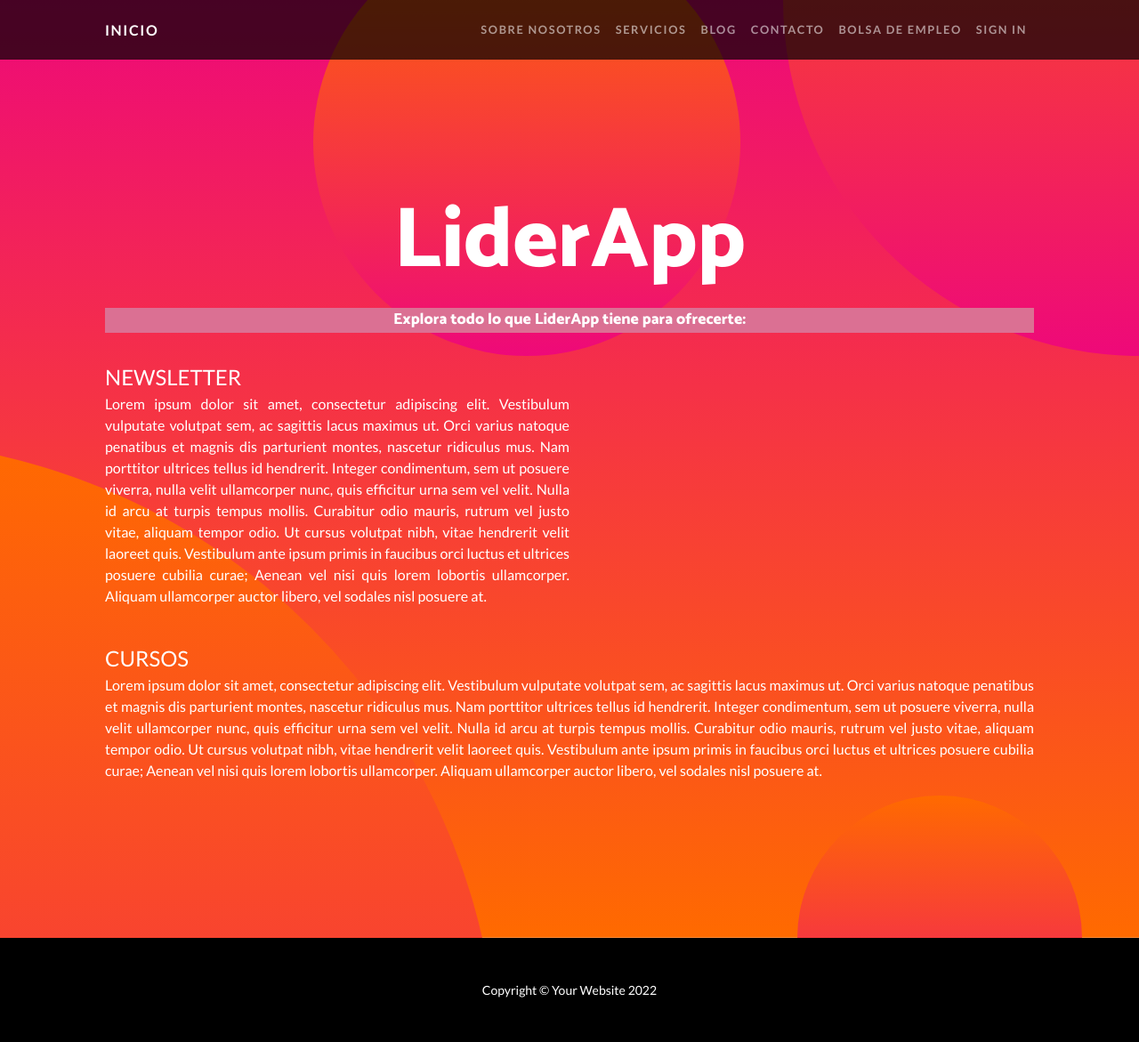
After one commit to cemirp8/BlogLiderappF, a Django app: page /servicios/servicios in a window 1280 px wide. The commit adds this page. Shown: the whole page at 89% size. Run offline with Django 4.2, Linux system fonts and the light colour scheme; some libraries are stand-ins or nearby versions.

Commit message:
App Servicios

```diff
--- a/BlogLiderar/settings.py
+++ b/BlogLiderar/settings.py
@@ -38,6 +38,7 @@ INSTALLED_APPS = [
     'django.contrib.messages',
     'django.contrib.staticfiles',
     'ContactApp',
+    'Servicios',
 ]
 
 MIDDLEWARE = [
@@ -55,7 +56,7 @@ ROOT_URLCONF = 'BlogLiderar.urls'
 TEMPLATES = [
     {
         'BACKEND': 'django.template.backends.django.DjangoTemplates',
-        'DIRS': ['D:/Python/BlogLiderApp-main/BlogLiderar/Templates'],
+        'DIRS': ['G:/My Drive/Estudio/Curso Python/VSC/BlogLiderApp/BlogLiderappF/BlogLiderar/templates'],
         'APP_DIRS': True,
         'OPTIONS': {
             'context_processors': [
--- a/BlogLiderar/templates/Base/padre.html
+++ b/BlogLiderar/templates/Base/padre.html
@@ -25,7 +25,7 @@
                 <div class="collapse navbar-collapse" id="navbarResponsive">
                     <ul class="navbar-nav ms-auto">
                         <li class="nav-item"><a class="nav-link" href="{% url 'sobre_nosotros' %}">SOBRE NOSOTROS</a></li>
-                        <li class="nav-item"><a class="nav-link" href="#">SERVICIOS</a></li>
+                        <li class="nav-item"><a class="nav-link" href="{% url 'servicios' %}">SERVICIOS</a></li>
                         <li class="nav-item"><a class="nav-link" href="#">BLOG</a></li>
                         <li class="nav-item"><a class="nav-link" href="{% url 'duda_estudiante' %}">CONTACTO</a></li>
                         <li class="nav-item"><a class="nav-link" href="{% url 'interesado' %}">BOLSA DE EMPLEO</a></li>
--- /dev/null
+++ b/BlogLiderar/templates/Servicios/servicios.html
@@ -0,0 +1,20 @@
+{% extends "Base/padre.html" %}
+{% load static %}
+
+{% block titulo %}
+<p>LiderApp</p>
+{% endblock %}
+
+{% block contenido %}
+<h1 style="font-size: 110%; background-color: palevioletred; width: 100%; padding: 0.3%;">Explora todo lo que LiderApp tiene para ofrecerte:</h1>
+<br>
+<div style="text-align:left ;">
+    <a style="font-size: 150%; ">NEWSLETTER</a><br>
+    <p style="width: 50%; text-align: justify;">Lorem ipsum dolor sit amet, consectetur adipiscing elit. Vestibulum vulputate volutpat sem, ac sagittis lacus maximus ut. Orci varius natoque penatibus et magnis dis parturient montes, nascetur ridiculus mus. Nam porttitor ultrices tellus id hendrerit. Integer condimentum, sem ut posuere viverra, nulla velit ullamcorper nunc, quis efficitur urna sem vel velit. Nulla id arcu at turpis tempus mollis. Curabitur odio mauris, rutrum vel justo vitae, aliquam tempor odio. Ut cursus volutpat nibh, vitae hendrerit velit laoreet quis. Vestibulum ante ipsum primis in faucibus orci luctus et ultrices posuere cubilia curae; Aenean vel nisi quis lorem lobortis ullamcorper. Aliquam ullamcorper auctor libero, vel sodales nisl posuere at. </p>
+</div>
+<br>
+<div style="text-align:left ;">
+    <a style="font-size: 150%; ">CURSOS</a><br>
+    <p style=" text-align: justify;align-items: flex-end;">Lorem ipsum dolor sit amet, consectetur adipiscing elit. Vestibulum vulputate volutpat sem, ac sagittis lacus maximus ut. Orci varius natoque penatibus et magnis dis parturient montes, nascetur ridiculus mus. Nam porttitor ultrices tellus id hendrerit. Integer condimentum, sem ut posuere viverra, nulla velit ullamcorper nunc, quis efficitur urna sem vel velit. Nulla id arcu at turpis tempus mollis. Curabitur odio mauris, rutrum vel justo vitae, aliquam tempor odio. Ut cursus volutpat nibh, vitae hendrerit velit laoreet quis. Vestibulum ante ipsum primis in faucibus orci luctus et ultrices posuere cubilia curae; Aenean vel nisi quis lorem lobortis ullamcorper. Aliquam ullamcorper auctor libero, vel sodales nisl posuere at. </p>
+</div>
+{% endblock %}
--- a/BlogLiderar/urls.py
+++ b/BlogLiderar/urls.py
@@ -7,5 +7,6 @@ urlpatterns = [
     path('admin/', admin.site.urls),
     path('', views.inicio, name='inicio'),
     path('sobre_nosotros', views.sobre_nosotros, name='sobre_nosotros'),
-    path('contactapp/', include('ContactApp.urls'))
+    path('contactapp/', include('ContactApp.urls')),
+    path('servicios/', include('Servicios.urls')),
 ]
--- /dev/null
+++ b/Servicios/urls.py
@@ -0,0 +1,7 @@
+from django.urls import path
+from Servicios import views
+
+
+urlpatterns = [
+    path('servicios', views.servicios, name='servicios'),
+]
--- a/Servicios/views.py
+++ b/Servicios/views.py
@@ -1,3 +1,6 @@
+from django.http import HttpResponse
 from django.shortcuts import render
+from Servicios.models import *
 
-# Create your views here.
+def servicios(request):
+    return render(request, "Servicios/servicios.html")
```
